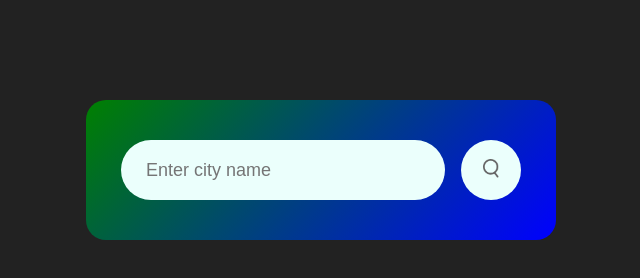
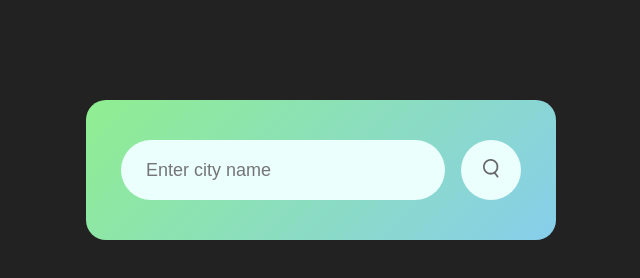
Before and after one commit to kedeswar7/Weather_Report, a plain HTML site: page index.html in a window 1280 px wide. Shown: the whole page, without its empty margins (319-959 px from the left). Drawn offline with Linux system fonts and the light colour scheme.

Commit message:
Update index.css

```diff
--- a/index.css
+++ b/index.css
@@ -8,7 +8,7 @@ body{
 .card{
     width: 90%;
     max-width: 470px;
-    background: linear-gradient(135deg,green,blue);
+    background: linear-gradient(135deg,lightgreen,skyblue);
     color: #fff;
     margin: 100px auto 0;
     border-radius: 20px;
```
